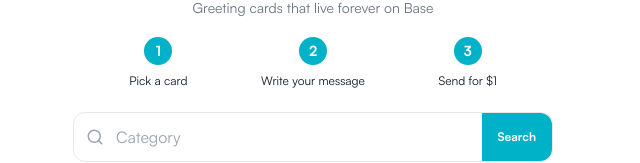
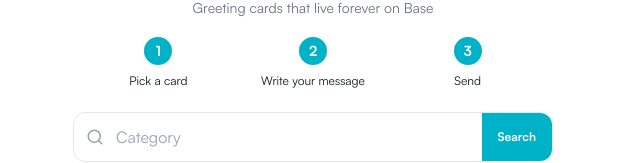
Before and after one commit to TamaraAlexandre/Evrlink-miniapp, a Next.js app: page / in a window 1280 px wide. Shown: the part 167-330 px from the top of the page, without its empty margins (327-967 px from the left). Built offline with nearby package versions, Linux system fonts and the light colour scheme; no server answers; what wagmi would draw is missing.

Commit message:
fix: update step 3 label to Send

```diff
--- a/app/page.tsx
+++ b/app/page.tsx
@@ -94,7 +94,7 @@ export default function Home() {
               3
             </div>
             <span className="text-center text-xs leading-tight text-foreground">
-              Send for $1
+              Send
             </span>
           </div>
         </div>
```
